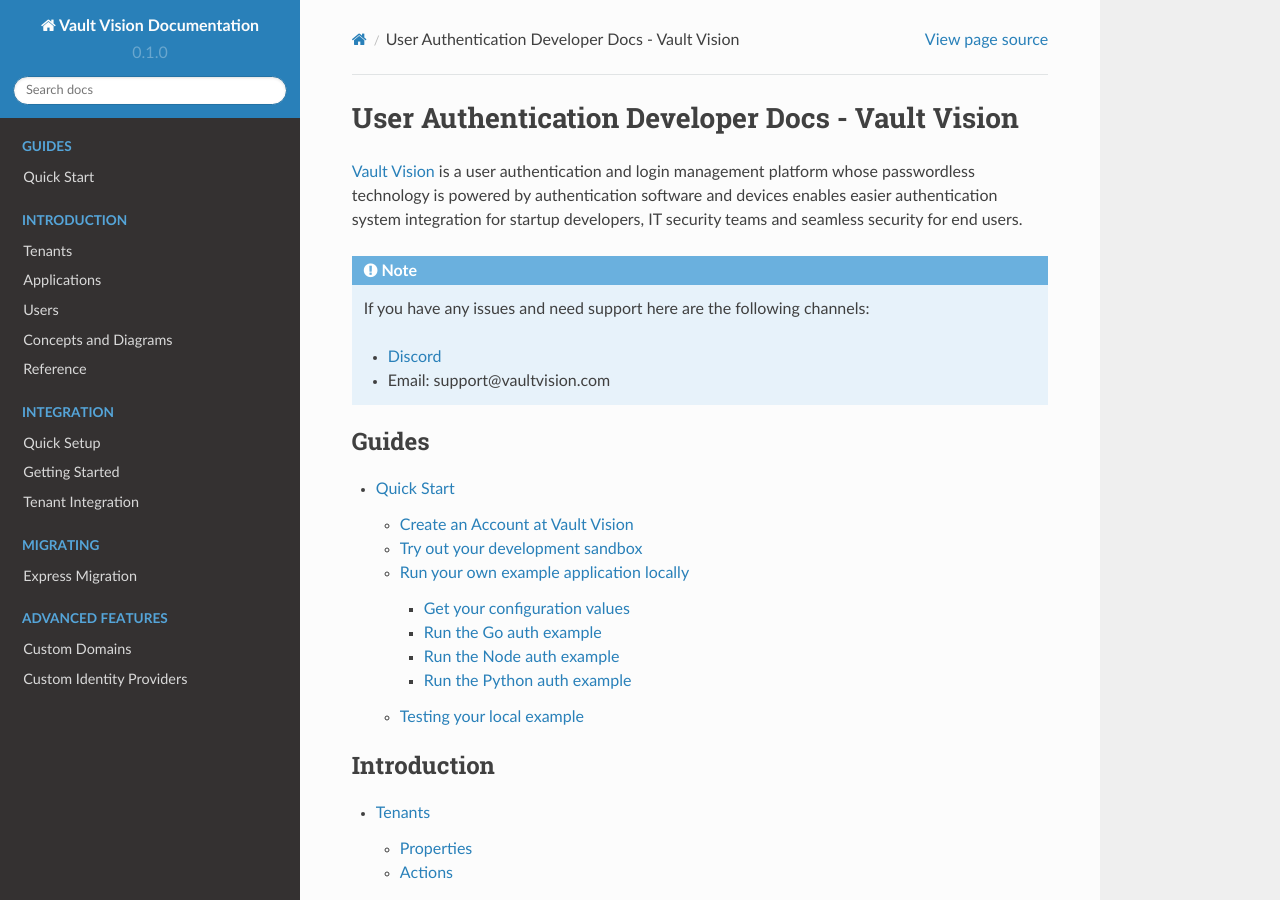
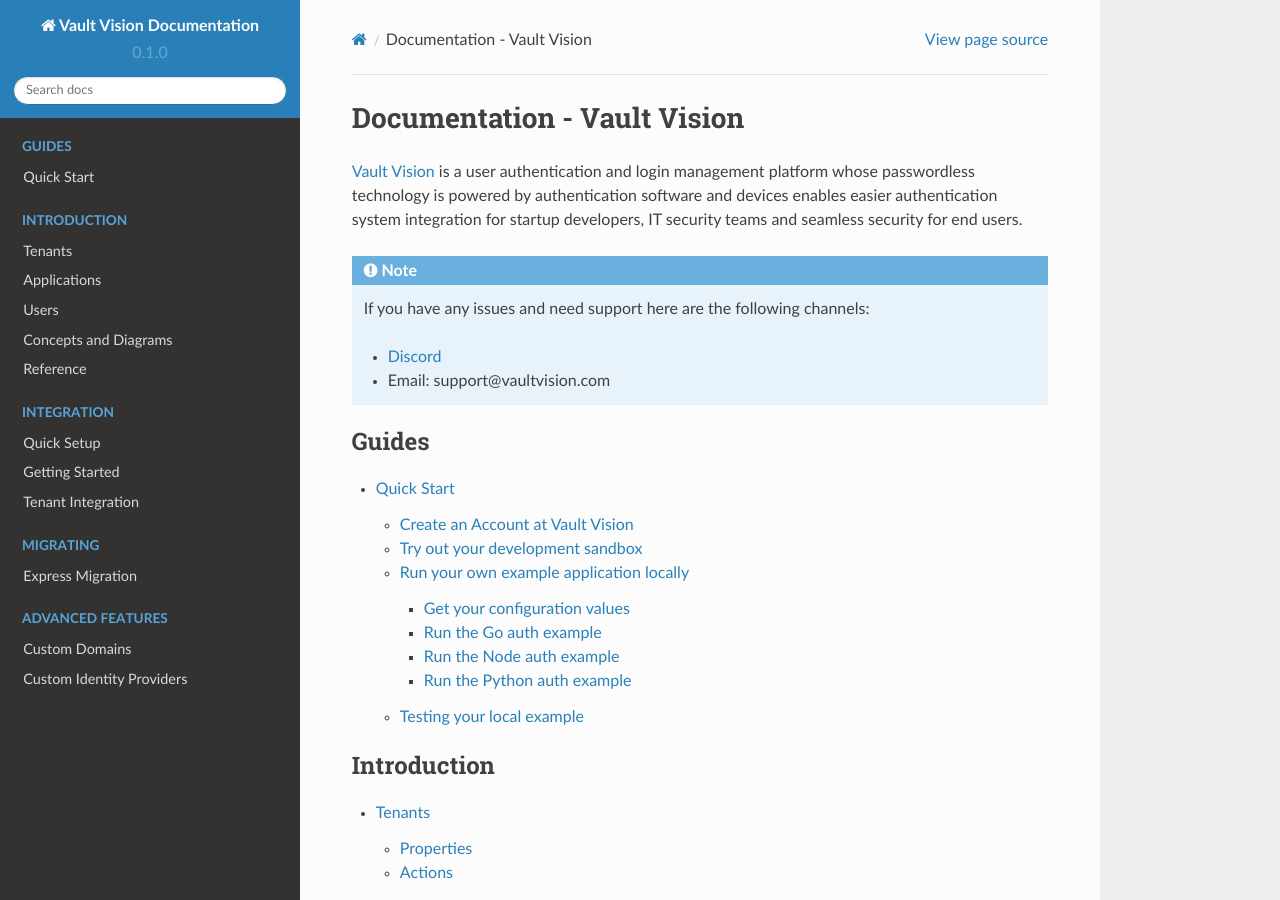
Before and after one commit to vaultvision/docs, a Sphinx documentation site: the page built from docs/source/index.md, in a window 1280 px wide and 900 px high. Built offline with Sphinx 7.4.7 and the Read the Docs theme 2.0.0, drawn with Linux system fonts in a browser that asks for light colours.

Commit message:
Update index.md

```diff
--- a/docs/source/index.md
+++ b/docs/source/index.md
@@ -1,4 +1,4 @@
-User Authentication Developer Docs - Vault Vision
+Documentation - Vault Vision
 ===================================
 
 [Vault Vision](https://vaultvision.com) is a user authentication and login management platform whose passwordless technology is powered by authentication software and devices enables easier authentication system integration for startup developers, IT security teams and seamless security for end users.
```
